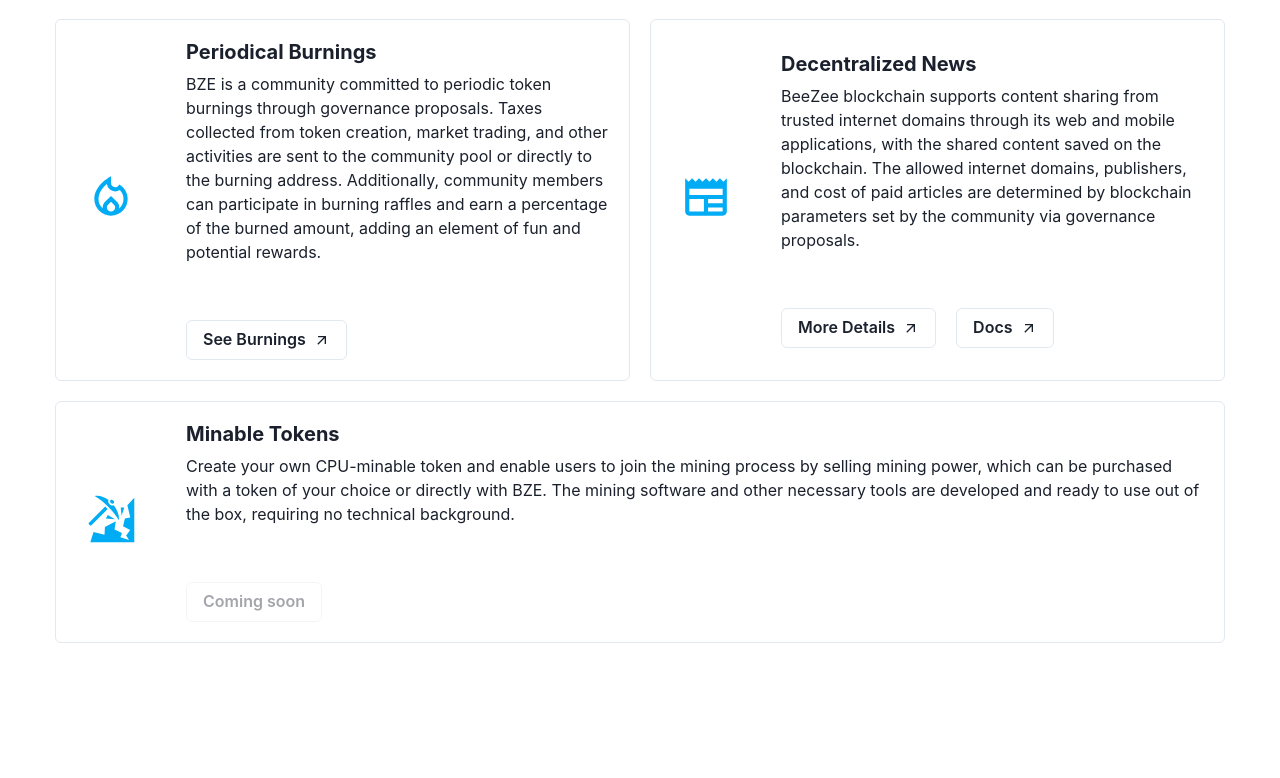
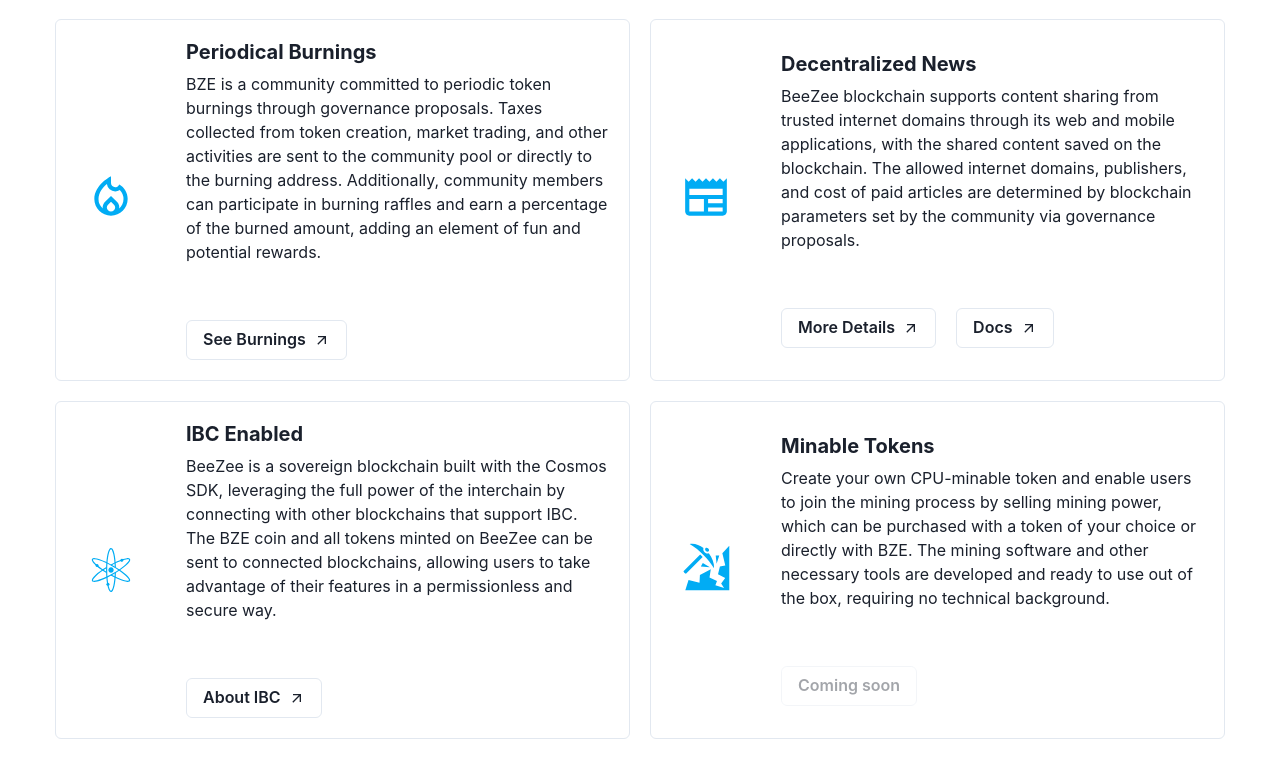
Before and after one commit to bze-alphateam/getbze, a React (Create React App) app: page / in a window 1280 px wide. Shown: the part 1938-2716 px from the top of the page. Before the commit the page ends 2636 px from the top, so only its background shows below. Built offline with nearby package versions, Linux system fonts and the light colour scheme; no server answers.

Commit message:
added ibc to features

```diff
--- /dev/null
+++ b/src/components/common/cosmos.tsx
@@ -0,0 +1,73 @@
+import { useColorModeValue } from '@chakra-ui/react';
+import React from 'react';
+import { colors } from './colors';
+
+type CosmosLogoProps = {
+  width?: number;
+  height?: number;
+};
+
+export const CosmosLogo: React.FC<CosmosLogoProps> = ({
+  width = 100,
+  height = 100,
+}) => {
+
+  const color = useColorModeValue(colors.colorDark, colors.colorLight);
+
+  return (
+    <svg xmlns="http://www.w3.org/2000/svg" width={width} height={height} viewBox="0 0 1024 1024" fill="none">
+      <path fill-rule="evenodd" clip-rule="evenodd" d="M559.489 834.999C575.149 766.673 586.037 671.007 588.667 562.846L612.66 563.429C610.005 672.632 599.01 769.997 582.883 840.361C574.842 875.446 565.383 904.46 554.695 924.986C549.359 935.233 543.415 943.961 536.702 950.27C529.942 956.624 521.636 961.2 512 961.2C500.94 961.2 491.681 955.206 484.372 947.318C477.039 939.402 470.522 928.41 464.667 915.38C452.92 889.241 442.683 852.265 434.371 807.75L457.963 803.345C466.127 847.065 475.94 881.915 486.558 905.543C491.885 917.397 497.13 925.774 501.978 931.006C506.851 936.266 510.194 937.2 512 937.2C513.589 937.2 516.306 936.503 520.265 932.783C524.27 929.017 528.739 922.868 533.408 913.902C542.727 896.005 551.637 869.259 559.489 834.999Z" fill={color}/>
+      <path fill-rule="evenodd" clip-rule="evenodd" d="M472.024 159.599C457.662 209.824 446.256 281.346 440 365.329L416.066 363.546C422.388 278.678 433.97 205.382 448.949 153.001C456.413 126.9 464.908 105.31 474.426 89.9811C483.479 75.4018 495.808 62.8003 511.998 62.8003C521.634 62.8003 529.94 67.3757 536.7 73.7298C543.412 80.0394 549.357 88.7673 554.692 99.0135C565.381 119.54 574.839 148.554 582.881 183.639C599.008 254.003 610.003 351.368 612.657 460.571L588.665 461.154C586.035 352.993 575.147 257.327 559.487 189.001C551.635 154.741 542.725 127.995 533.405 110.098C528.737 101.132 524.268 94.9826 520.262 91.2174C516.304 87.4967 513.586 86.8003 511.998 86.8003C509.194 86.8003 503.102 89.2971 494.815 102.642C486.994 115.237 479.231 134.397 472.024 159.599Z" fill={color}/>
+      <path fill-rule="evenodd" clip-rule="evenodd" d="M440.002 365.329C436.591 411.12 434.719 460.503 434.719 512C434.719 624.426 443.64 726.638 457.963 803.345L434.37 807.75C419.716 729.271 410.719 625.538 410.719 512C410.719 459.931 412.611 409.952 416.068 363.546L440.002 365.329Z" fill={color}/>
+      <path fill-rule="evenodd" clip-rule="evenodd" d="M428.801 552.768C350.948 505.24 283.687 457.047 233.733 414.458L218.162 432.722C269.286 476.307 337.624 525.225 416.296 573.252L428.801 552.768Z" fill={color}/>
+      <path fill-rule="evenodd" clip-rule="evenodd" d="M767.494 714.63C700.498 694.032 612.212 655.633 517.234 603.835L505.743 624.905C601.636 677.202 691.446 716.357 760.441 737.57C794.843 748.147 824.697 754.462 847.816 755.468C859.356 755.97 869.886 755.186 878.706 752.527C887.588 749.849 895.703 744.944 900.521 736.6C908.648 722.523 903.832 705.465 895.658 690.267C887.059 674.28 872.482 656.027 853.448 636.401C815.251 597.014 757.103 550.07 686.25 501.935L672.763 521.787C742.879 569.422 799.58 615.329 836.219 653.109C854.604 672.066 867.443 688.477 874.521 701.636C882.024 715.585 881.146 722.158 879.736 724.6C878.942 725.975 876.98 727.98 871.779 729.548C866.516 731.135 858.957 731.93 848.859 731.491C828.702 730.613 801.087 724.958 767.494 714.63Z" fill={color}/>
+      <path fill-rule="evenodd" clip-rule="evenodd" d="M550.142 445.073C594.052 470.424 635.28 496.323 672.762 521.787L686.249 501.935C648.265 476.13 606.54 449.922 562.142 424.288C457.09 363.637 356.566 317.459 278.943 291.673C240.225 278.812 206.608 270.82 180.71 268.863C167.793 267.887 156.102 268.352 146.399 270.883C136.678 273.419 127.677 278.403 122.483 287.4C116.91 297.053 117.522 308.162 120.767 318.51C124.025 328.902 130.394 340.143 138.889 351.844C155.934 375.32 183.256 402.964 218.161 432.722L233.731 414.459C199.44 385.224 173.744 359 158.31 337.744C150.567 327.079 145.833 318.237 143.667 311.33C141.488 304.381 142.358 300.976 143.267 299.4C144.118 297.927 146.344 295.701 152.457 294.106C158.588 292.507 167.34 291.921 178.901 292.795C201.959 294.537 233.439 301.847 271.377 314.45C347.064 339.592 446.084 384.995 550.142 445.073Z" fill={color}/>
+      <path fill-rule="evenodd" clip-rule="evenodd" d="M520.48 418.94C601.097 375.105 676.844 340.946 738.738 319.198L730.782 296.555C667.411 318.822 590.478 353.561 509.016 397.855L520.48 418.94Z" fill={color}/>
+      <path fill-rule="evenodd" clip-rule="evenodd" d="M208.476 632.887C259.443 585.405 336.327 528.414 428.139 472.245L415.614 451.773C322.917 508.484 244.615 566.418 192.116 615.326C165.939 639.713 145.692 662.301 133.359 681.732C127.202 691.432 122.654 700.906 120.571 709.841C118.473 718.842 118.68 728.286 123.48 736.6C131.596 750.657 148.739 755.021 165.952 755.552C184.057 756.111 207.098 752.635 233.547 745.995C286.627 732.669 356.187 705.881 433.135 668.71L422.696 647.099C346.549 683.883 278.611 709.937 227.704 722.717C202.16 729.13 181.585 732.023 166.692 731.564C150.909 731.077 145.672 727.037 144.265 724.6C143.473 723.229 142.72 720.542 143.945 715.29C145.184 709.973 148.241 703.07 153.622 694.593C164.363 677.669 182.919 656.695 208.476 632.887Z" fill={color}/>
+      <path fill-rule="evenodd" clip-rule="evenodd" d="M551.138 578.927C506.978 604.423 463.696 627.293 422.695 647.099L433.135 668.709C474.685 648.638 518.488 625.491 563.138 599.711C668.19 539.06 758.443 475.093 819.586 420.762C850.083 393.662 873.812 368.545 888.456 347.094C895.76 336.397 901.203 326.039 903.862 316.37C906.527 306.684 906.711 296.397 901.516 287.4C896.007 277.858 886.239 272.837 875.802 270.442C865.332 268.039 852.623 267.871 838.494 269.285C810.15 272.121 773.234 281.637 730.78 296.555L738.736 319.197C780.427 304.548 815.286 295.727 840.884 293.166C853.726 291.881 863.531 292.25 870.433 293.834C877.369 295.426 879.832 297.842 880.732 299.4C881.582 300.873 882.398 303.914 880.722 310.005C879.041 316.115 875.173 323.986 868.635 333.562C855.597 352.659 833.527 376.267 803.644 402.821C744.026 455.797 655.196 518.849 551.138 578.927Z" fill={color}/>
+      <circle cx="449.975" cy="804.495" r="31.3505" fill={color}/>
+      <circle r="31.3505" transform="matrix(0.5 -0.866025 -0.866025 -0.5 227.181 419.466)" fill={color}/>
+      <circle r="31.3505" transform="matrix(0.5 0.866025 0.866025 -0.5 734.794 312.039)" fill={color}/>
+      <path fill-rule="evenodd" clip-rule="evenodd" d="M512.012 457.433C542.156 457.433 566.592 481.869 566.592 512.012C566.592 542.156 542.156 566.592 512.012 566.592C481.869 566.592 457.433 542.156 457.433 512.012C457.433 481.869 481.869 457.433 512.012 457.433Z" fill={color}/>
+      {/* <defs>
+        <linearGradient id="paint0_linear" x1="523.415" y1="949.2" x2="646.591" y2="578.394" gradientUnits="userSpaceOnUse">
+          <stop offset="0.377307" stop-opacity="0.6"/>
+          <stop offset="0.992239" stop-opacity="0"/>
+        </linearGradient>
+        <linearGradient id="paint1_linear" x1="514.347" y1="74.8003" x2="669.74" y2="430.828" gradientUnits="userSpaceOnUse">
+        <stop offset="0.634963" stop-opacity="0.81"/>
+        <stop offset="1" stop-opacity="0"/>
+        </linearGradient>
+        <linearGradient id="paint2_linear" x1="445.936" y1="364.438" x2="445.936" y2="806.055" gradientUnits="userSpaceOnUse">
+        <stop stop-opacity="0.81"/>
+        <stop offset="0.646422"/>
+        </linearGradient>
+        <linearGradient id="paint3_linear" x1="229.563" y1="423.989" x2="407.868" y2="576.347" gradientUnits="userSpaceOnUse">
+        <stop stop-opacity="0.6"/>
+        <stop offset="1" stop-opacity="0"/>
+        </linearGradient>
+        <linearGradient id="paint4_linear" x1="911.58" y1="730.321" x2="493.597" y2="675.119" gradientUnits="userSpaceOnUse">
+        <stop offset="0.60731" stop-opacity="0.81"/>
+        <stop offset="1" stop-opacity="0"/>
+        </linearGradient>
+        <linearGradient id="paint5_linear" x1="668.579" y1="507.036" x2="114.217" y2="314.695" gradientUnits="userSpaceOnUse">
+        <stop stop-opacity="0.81"/>
+        <stop offset="0.478389"/>
+        </linearGradient>
+        <linearGradient id="paint6_linear" x1="734.481" y1="310.134" x2="495.931" y2="396.239" gradientUnits="userSpaceOnUse">
+        <stop stop-opacity="0.6"/>
+        <stop offset="1" stop-opacity="0"/>
+        <stop offset="1" stop-opacity="0"/>
+        </linearGradient>
+        <linearGradient id="paint7_linear" x1="121.321" y1="732.321" x2="395.976" y2="429.675" gradientUnits="userSpaceOnUse">
+        <stop offset="0.54518" stop-opacity="0.81"/>
+        <stop offset="1" stop-opacity="0"/>
+        </linearGradient>
+        <linearGradient id="paint8_linear" x1="903.894" y1="284.152" x2="448.987" y2="679.287" gradientUnits="userSpaceOnUse">
+        <stop offset="0.518582"/>
+        <stop offset="1" stop-opacity="0.81"/>
+        </linearGradient>
+      </defs> */}
+    </svg>
+  );
+};
--- a/src/components/common/index.tsx
+++ b/src/components/common/index.tsx
@@ -1,3 +1,4 @@
 export * from './navbar';
 export * from './colors';
 export * from './title';
+export * from './cosmos';
--- a/src/components/sections/features.tsx
+++ b/src/components/sections/features.tsx
@@ -3,10 +3,10 @@
 import { GiMining } from "react-icons/gi";
 import { FaMoneyBillTrendUp } from "react-icons/fa6";
 
-import { Subtitle, colors } from "../common";
+import { CosmosLogo, Subtitle, colors } from "../common";
 
 interface FeaturesItemProps {
-  icon: any,
+  icon: React.ReactNode,
   title: string,
   description: string,
   footer: React.ReactNode,
@@ -17,6 +17,9 @@
   text: string,
   url: string,
 }
+
+const FeatureIcon = ({icon}: {icon: React.ElementType}) => (<Icon as={icon} boxSize={50} color={useColorModeValue(colors.colorDark, colors.colorLight)}/>);
+// const FeatureIcon = (icon: any) => (<Text>da</Text>);
 
 const ExternalButton = (props: ExternalButtonProps) => (<Button as={'a'} variant='outline' href={props.url} target="_blank" rightIcon={<MdOutlineArrowOutward/>}>{props.text}</Button>)
 
@@ -32,11 +35,7 @@
       {...rest}
     >
       <Box p={15} m={15}>
-        <Icon
-            as={icon}
-            boxSize={50}
-            color={useColorModeValue(colors.colorDark, colors.colorLight)}
-          />
+        {icon}
       </Box>
       <Stack>
         <CardBody>
@@ -60,13 +59,13 @@
       </Box>
       <Flex flexDirection={{sm: 'column', md: 'row'}} gap={5}>
         <FeaturesItem
-          icon={MdOutlineFactory}
+          icon={<FeatureIcon icon={MdOutlineFactory} />}
           title="Token Factory"
           description="With Token Factory, you can create your own token in seconds, no technical background required. Your tokens can be used on the BeeZee blockchain and seamlessly transferred to other networks via IBC."
           footer={<ExternalButton text="Go To Token Factory" url="https://app.getbze.com/factory"/>}
         />
         <FeaturesItem
-          icon={MdOutlineBarChart}
+          icon={<FeatureIcon icon={MdOutlineBarChart} />}
           title="Order Book DEX"
           description="Create a market pair for your own token against any other tokens on the network or trade your favorite assets at low cost. The DEX module enables permissionless market creation and features order-book style trading, allowing users to list and trade their favorite assets affordably."
           footer={<ExternalButton url="https://app.getbze.com" text="Check Out The DEX" />}
@@ -74,13 +73,13 @@
       </Flex>
       <Flex flexDirection={{sm: 'column', md: 'row'}} gap={5}>
         <FeaturesItem
-          icon={FaMoneyBillTrendUp}
+          icon={<FeatureIcon icon={FaMoneyBillTrendUp} />}
           title="Earn & Rewards"
           description="Create incentives to engage your token's community, or earn coins by joining in staking and trading rewards. Users can set up rewards for those who lock their coins for a certain period or trade actively in specific markets. Rewards can be configured to accept any coins or tokens for staking and can be paid out in different coins or tokens."
           footer={<ExternalButton text="Check Out Rewards" url="https://app.getbze.com/earn" />}
         />
         <FeaturesItem
-          icon={MdOutlineSmartphone}
+          icon={<FeatureIcon icon={MdOutlineSmartphone} />}
           title="Mobile Wallet"
           description="BZE is developing and maintaining CoinTrunk.io, a self-custodial mobile application that brings your tokens right to your pocket with out-of-the-box support for BZE Tokens. Additionally, the wallet supports multiple blockchains, providing even more flexibility and convenience."
           footer={<ExternalButton text="Visit CoinTrunk.io" url="https://cointrunk.io" />}
@@ -88,13 +87,13 @@
       </Flex>
       <Flex flexDirection={{sm: 'column', md: 'row'}} gap={5}>
         <FeaturesItem
-          icon={MdOutlineLocalFireDepartment}
+          icon={<FeatureIcon icon={MdOutlineLocalFireDepartment} />}
           title="Periodical Burnings"
           description="BZE is a community committed to periodic token burnings through governance proposals. Taxes collected from token creation, market trading, and other activities are sent to the community pool or directly to the burning address. Additionally, community members can participate in burning raffles and earn a percentage of the burned amount, adding an element of fun and potential rewards."
           footer={<ExternalButton text="See Burnings" url="https://app.getbze.com/burner" />}
         />
         <FeaturesItem
-          icon={MdOutlineNewspaper}
+          icon={<FeatureIcon icon={MdOutlineNewspaper} />}
           title="Decentralized News"
           description="BeeZee blockchain supports content sharing from trusted internet domains through its web and mobile applications, with the shared content saved on the blockchain. The allowed internet domains, publishers, and cost of paid articles are determined by blockchain parameters set by the community via governance proposals."
           footer={
@@ -107,11 +106,20 @@
       </Flex>
       <Flex flexDirection={{sm: 'column', md: 'row'}} gap={5}>
         <FeaturesItem
-          icon={GiMining}
+          icon={<CosmosLogo width={50}/>}
+          title="IBC Enabled"
+          description="BeeZee is a sovereign blockchain built with the Cosmos SDK, leveraging the full power of the interchain by connecting with other blockchains that support IBC. The BZE coin and all tokens minted on BeeZee can be sent to connected blockchains, allowing users to take advantage of their features in a permissionless and secure way."
+          footer={
+            <Flex gap={5}>
+              <ExternalButton text="About IBC" url="https://www.ibcprotocol.dev/" />
+            </Flex>
+          }
+        />
+        <FeaturesItem
+          icon={<FeatureIcon icon={GiMining} />}
           title="Minable Tokens"
           description="Create your own CPU-minable token and enable users to join the mining process by selling mining power, which can be purchased with a token of your choice or directly with BZE. The mining software and other necessary tools are developed and ready to use out of the box, requiring no technical background."
           footer={<Button variant='outline' isDisabled={true}>Coming soon</Button>}
-          width={'100%'}
         />
       </Flex>
     </Flex>
```
Also changed, not shown: src/components/sections/info.tsx (line endings or trailing spaces).
